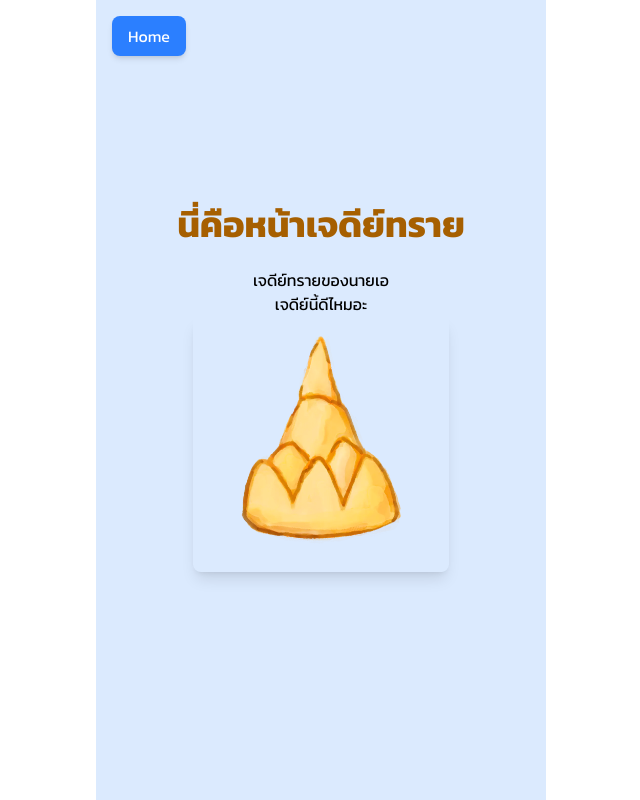
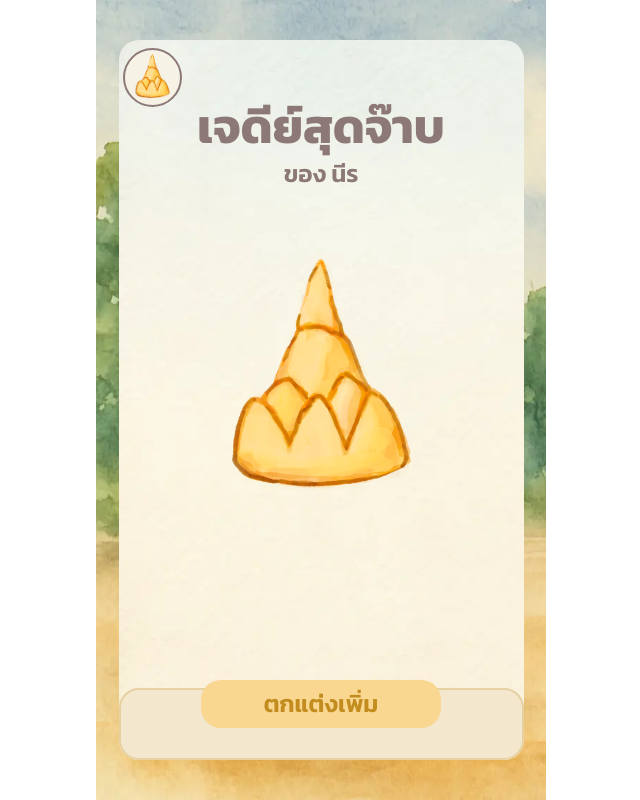
Before and after one commit to neennera/sandcastle, a SvelteKit app: page /sandcastle in a window 1280 px wide. Shown: the whole page, without its empty margins (319-959 px from the left). Built offline with nearby package versions, Linux system fonts and the light colour scheme.

Commit message:
home btn

```diff
--- /dev/null
+++ b/src/lib/components/Jaedee.svelte
@@ -0,0 +1,7 @@
+<script>
+
+</script>
+
+<div class="flex w-full h-full justify-center items-center">
+    <img src="/sample/jaedee1.webp" alt="เจดีย์ทราย" class="h-full" />
+</div>
--- a/src/routes/+layout.svelte
+++ b/src/routes/+layout.svelte
@@ -6,11 +6,11 @@
 	class=" font-thai relative mx-auto flex min-h-screen w-full md:h-screen md:w-auto flex-col items-center bg-blue-100 aspect-[9/16] md:max-w-[800px]"
 >
 	<a
-		id="home-button"
-		href="/"
-		class="absolute top-4 left-4 rounded-lg bg-blue-500 px-4 py-2 text-white shadow-md hover:bg-blue-600"
+	id="home-button"
+	href="/"
+	class=" z-5 absolute w-[13%] aspect-square top-[6%] left-[6%] rounded-[100%] bg-[#f6f3e6] border-[2px] border-[#8d7878] text-white hover:border-[#e3d1a0]"
 	>
-		Home
+	<img src="/sample/jaedee1.webp" class="w-full h-full object-cover" alt="home" />
 	</a>
 
 	<slot />
--- a/src/routes/+page.svelte
+++ b/src/routes/+page.svelte
@@ -39,7 +39,7 @@
 		</div>
 
 		<div class="flex w-full h-[45%] items-center justify-center">
-			<img src={imageUrl} alt="เจดีย์ทราย" class="h-full rounded-lg" />
+			<img src={imageUrl} alt="เจดีย์ทราย" class="h-full" />
 		</div>
 
 		<div class="flex flex-col space-y-4 w-full items-center justify-start h-[35%]">
--- a/src/routes/sandcastle/+page.svelte
+++ b/src/routes/sandcastle/+page.svelte
@@ -1,10 +1,63 @@
-<script>
-	let imageUrl = '/sample/jaedee1.webp';
+<script lang="ts">
+	import Jaedee from '$lib/components/Jaedee.svelte';
+
+	function openD(selector : string){
+		const deco: HTMLElement = document.querySelector(selector) as HTMLElement;
+		const blur: HTMLElement = document.querySelector('#blur') as HTMLElement;
+		if (deco && blur) {
+			deco.style.height = '40%';
+			blur.style.opacity = '0.5';
+			blur.style.zIndex = '10';
+		}
+	}
+	function closeD(selector : string){
+		const deco: HTMLElement = document.querySelector(selector) as HTMLElement;
+		const blur: HTMLElement = document.querySelector('#blur') as HTMLElement;
+		if (deco && blur) {
+			deco.style.height = '10%';
+			blur.style.opacity = '0';
+			blur.style.zIndex = '0';
+		}
+	}
+
+	function handleClickOutside(event: MouseEvent) {
+        const deco = document.getElementById('deco');
+        if (deco && !deco.contains(event.target as Node)) {
+            closeD('#deco');
+        }
+    }
 </script>
 
-<div class="flex min-h-screen w-full flex-col items-center justify-center self-center">
-	<h1 class="mb-6 text-4xl font-bold text-yellow-700">นี่คือหน้าเจดีย์ทราย</h1>
-	<p>เจดีย์ทรายของนายเอ</p>
-	<p>เจดีย์นี้ดีไหมอะ</p>
-	<img src={imageUrl} alt="เจดีย์ทราย" class="mb-6 h-64 w-64 rounded-lg shadow-lg" />
+<div class="flex w-full h-full flex-col items-center justify-center self-center bg-[url('/sample/templebg.webp')] bg-cover">
+	<div class="relative flex w-[90%] h-[90%] flex-col items-center justify-start rounded-[20px] bg-[url('/sample/bg.webp')] bg-cover overflow-hidden"
+	>
+		<div class="flex flex-col w-full h-[25%] items-center justify-center mt-4">
+			<h1 class="font-bold text-[#8D7878] text-5xl">เจดีย์สุดจ๊าบ</h1>
+			<h3 class="font-semibold text-[#8D7878] text-2xl mt-2"> ของ นีร </h3>
+		</div>
+
+		<div class="flex w-full h-[40%] items-center justify-center">
+			<Jaedee />
+		</div>
+
+
+		<div class="absolute bottom-0 z-15 bg-[#f3e7ce] border-[2px] border-[#e6d1a3] h-[10%] w-full rounded-[20px]"
+		id="deco">
+			<button class="absolute top-[-10px] left-[20%] h-12 w-[60%] text-[#c28d1e] text-2xl font-semibold rounded-[20px] bg-[#f9d790] border-[#efc368] hover:border-[2px]"
+			on:click={()=> openD('#deco')}>
+			ตกแต่งเพิ่ม
+			</button>
+			<div class="w-[90%] h-[90%] flex items-center justify-center mt-[4%] ml-[5%]"></div>
+		</div>
+		<div class="bg-[#f6f5ea] opacity-0 w-full h-full absolute rounded-[20px] z-0" id='blur'
+		on:click={handleClickOutside}
+		on:keydown={(event) => {
+			if (event.key === 'Enter') {
+			closeD('#deco');
+			}
+		}}
+		role="button"
+		tabindex="0"
+		></div>
+	</div>
 </div>
```
